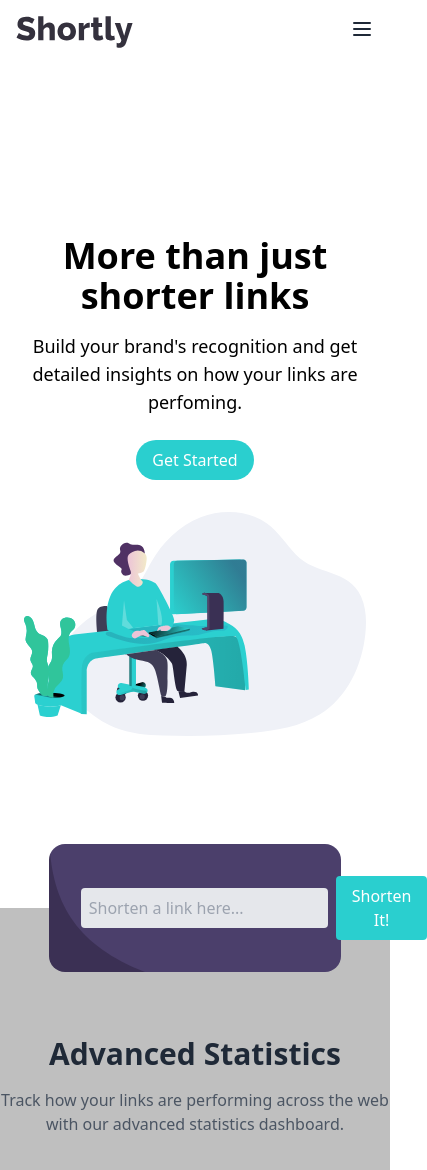
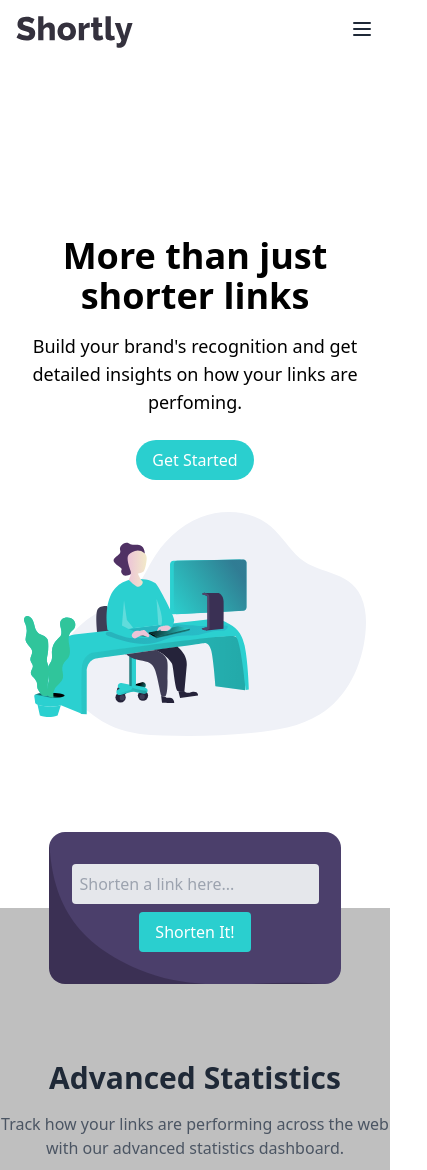
Before and after one commit to TraderJoe97/url-shortening-api, a React (Vite) app: page / in a window 390 px wide. Shown: the top 1170 px of the page, 427 px wide, since content can reach past the window. Built offline with nearby package versions, Linux system fonts and the light colour scheme.

Commit message:
responsive saved link div

```diff
--- a/src/components/LinkShortener.tsx
+++ b/src/components/LinkShortener.tsx
@@ -82,7 +82,7 @@ const LinkShortener: React.FC = () => {
     <div className="flex mx-auto container flex-col w-full items-center">
       <div className="flex flex-col items-center p-6 rounded-2xl
                     transform -translate-y-1/2 customBackground1 w-3/4">
-        <div className="w-full flex items-center rounded-lg p-2 gap-2">
+        <div className="w-full flex flex-col md:flex-row items-center rounded-lg p-2 gap-2">
           <input
             type="text"
             placeholder="Shorten a link here..."
@@ -107,7 +107,7 @@ const LinkShortener: React.FC = () => {
             <p className="text-gray-600">Saved Links:</p>
             <ul className="w-full space-y-4">
                {shortenedLinks.map((shortenedLink: shortenedLinkProps, index: number) => (
-              <li key={index} className="flex w-full justify-between  items-center p-4 bg-white rounded shadow-md">
+              <li key={index} className="flex flex-col md:flex-row w-full justify-between  items-center p-4 bg-white rounded shadow-md">
                 <p className="text-gray-800 break-all text-start flex-1 items-start mr-4">{shortenedLink.long}</p>
                 <a
                   href={shortenedLink.short}
```
